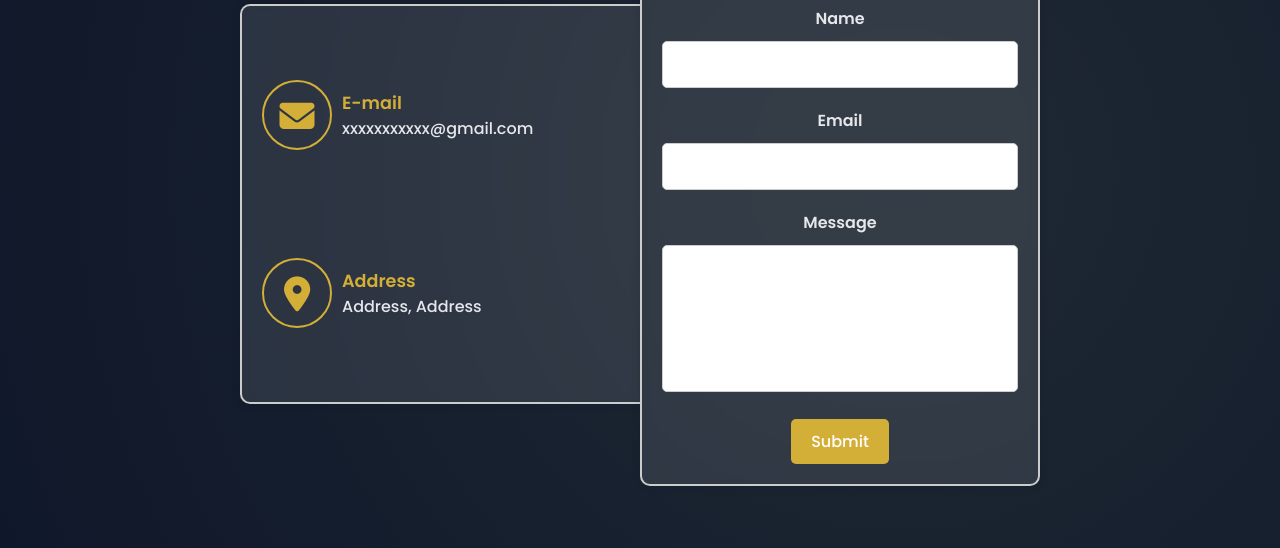
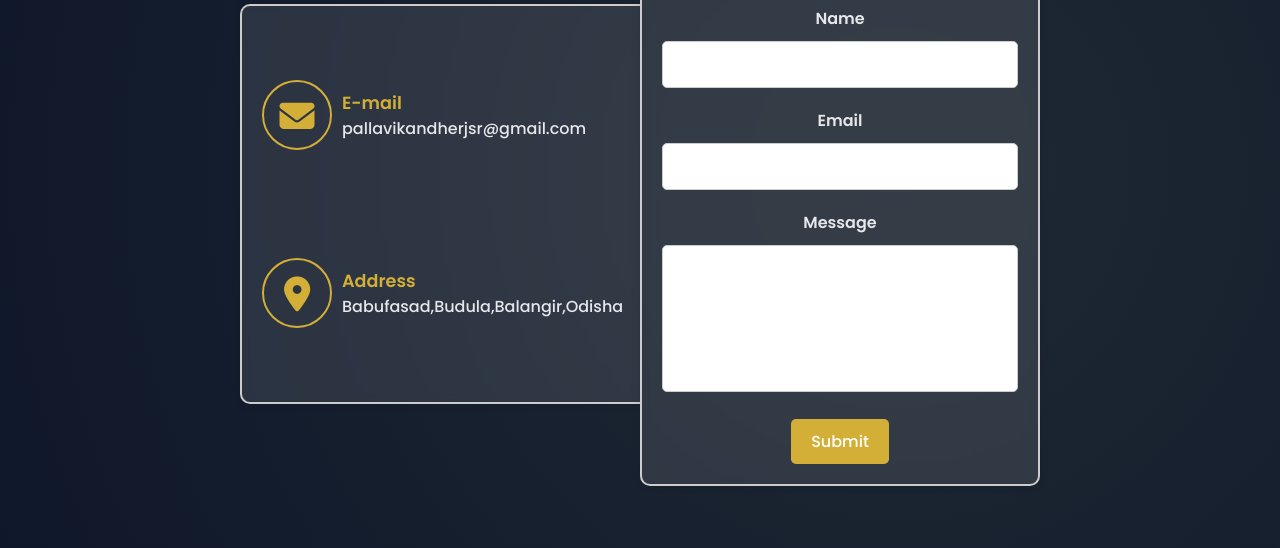
Before and after one commit to P11022002/pallavikandher_portfolio, a website: page SRC/pages/contact.html in a window 1280 px wide. Shown: the part 228-776 px from the top of the page. Drawn offline with nearby package versions, Linux system fonts and the light colour scheme.

Commit message:
Update live project

```diff
--- a/SRC/pages/contact.html
+++ b/SRC/pages/contact.html
@@ -48,7 +48,7 @@
                         <div class="icon"><i class="fas fa-envelope"></i></div>
                         <div class="text">
                             <div class="placeHolder">E-mail</div>
-                            <div class="info">xxxxxxxxxxx@gmail.com</div>
+                            <div class="info">pallavikandherjsr@gmail.com</div>
                         </div>
                     </div>
                     <!--<div class="cs-item number">
@@ -62,7 +62,7 @@
                         <div class="icon"><i class="fas fa-map-marker-alt"></i></div>
                         <div class="text">
                             <div class="placeHolder">Address</div>
-                            <div class="info">Address, Address</div>
+                            <div class="info">Babufasad,Budula,Balangir,Odisha</div>
                         </div>
                     </div>
                 </div>
```
